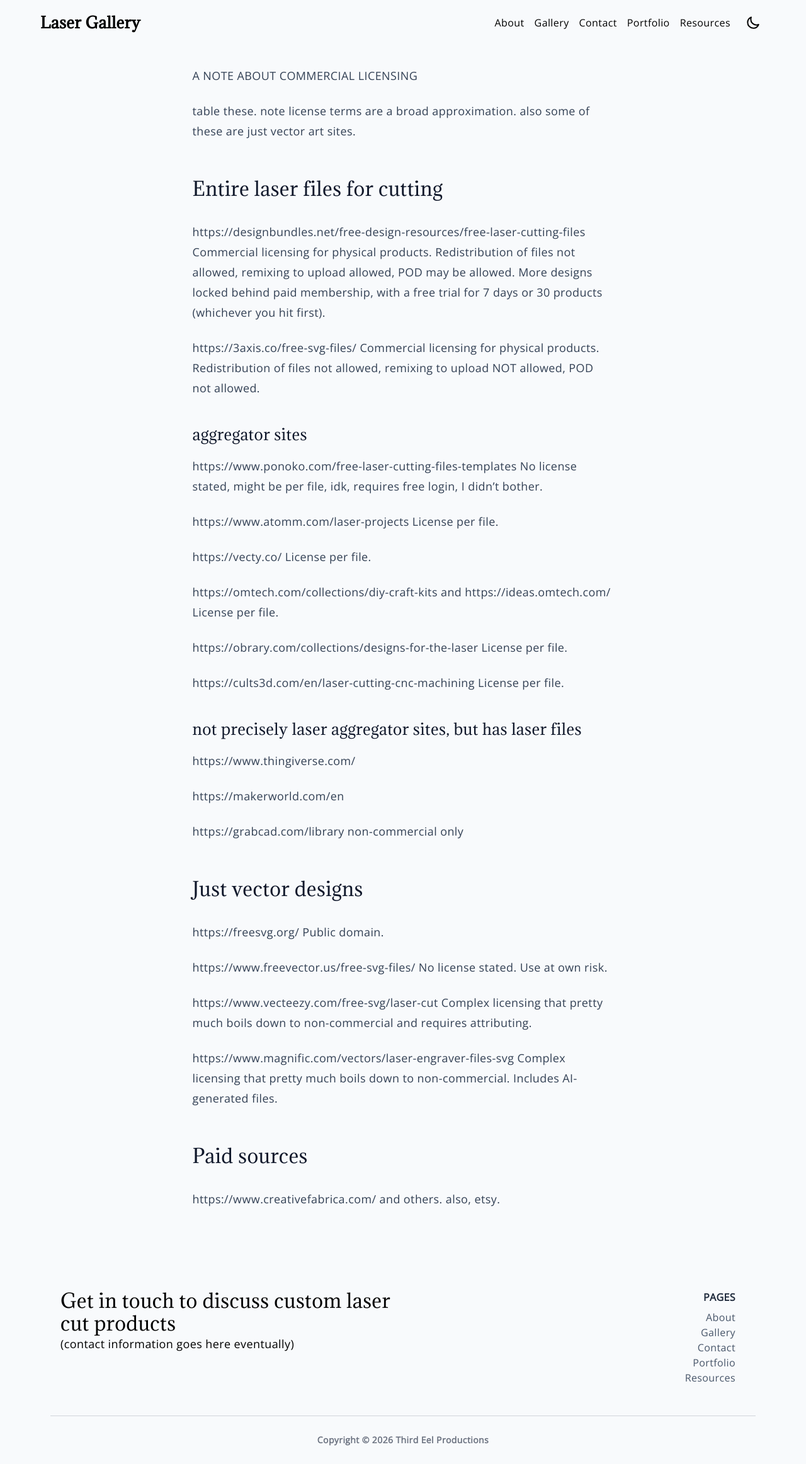
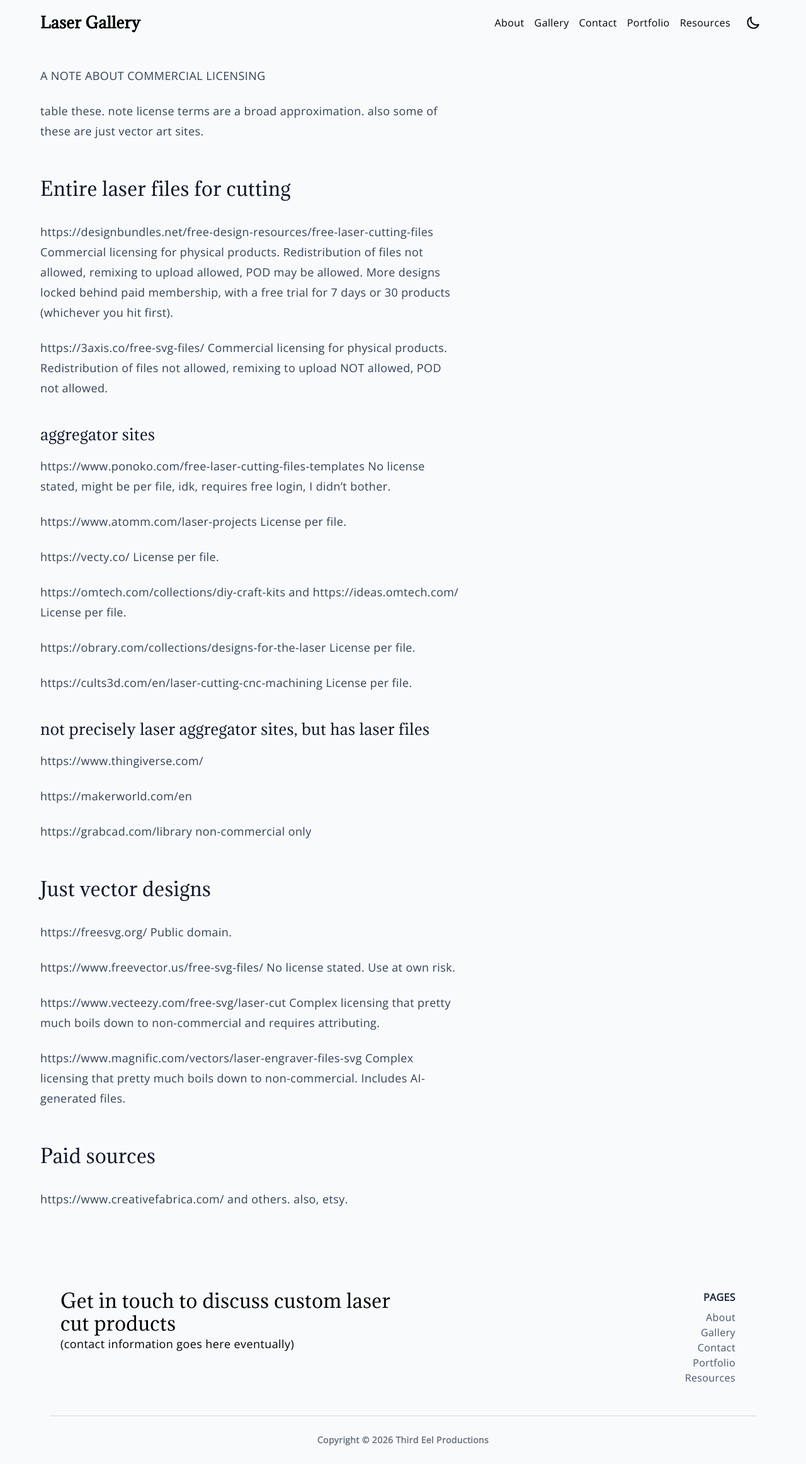
Before and after one commit to paper-engineer/laser-gallery, a Jekyll site: the page built from docs/_pages/file-libraries.md, in a window 1280 px wide. Shown: the whole page at 63% size. Built offline with Jekyll 4.4.1, drawn with Linux system fonts in a browser that asks for light colours.

Commit message:
Update page.html

```diff
--- a/docs/_layouts/page.html
+++ b/docs/_layouts/page.html
@@ -2,7 +2,7 @@
 layout: base
 ---
 
-<div class="flex justify-center py-4 md:py-8">
+<div class="flex py-4 md:py-8">
   <article class="prose md:prose-lg prose-p:font-extralight prose-headings:font-light prose-slate dark:prose-invert">
     {{ content }}
   </article>
```
